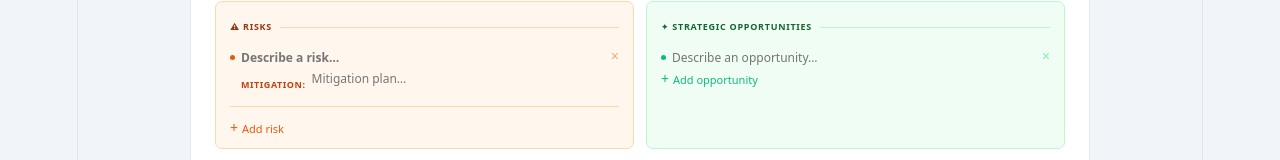
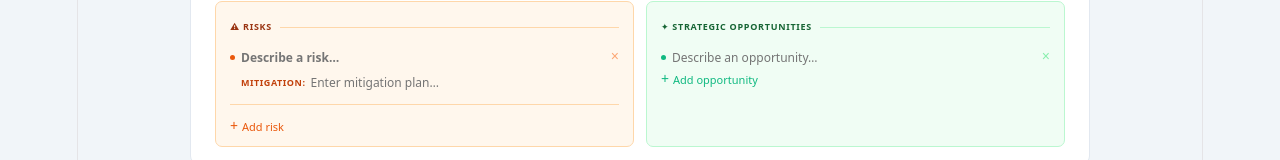
Before and after one commit to tcerb/antithesis-success-plan, a React (Vite) app: page / in a window 1280 px wide. Shown: the part 386-546 px from the top of the page. Built offline with nearby package versions, Linux system fonts and the light colour scheme.

Commit message:
Refactor mitigation input layout and placeholder text

```diff
--- a/src/App.tsx
+++ b/src/App.tsx
@@ -771,11 +771,11 @@ export default function SuccessPlan() {
                     <button onClick={()=>setRisks(rs=>rs.filter((_,j)=>j!==i))}
                       style={{border:"none",background:"none",cursor:"pointer",color:"#FCA572",fontSize:14,padding:0,lineHeight:1,flexShrink:0}}>×</button>
                   </div>
-                  <div style={{display:"flex",alignItems:"flex-start",gap:6,marginTop:4,paddingLeft:11}}>
-                    <span style={{fontSize:9,fontWeight:700,textTransform:"uppercase",letterSpacing:".06em",color:"#C2410C",flexShrink:0,paddingTop:2}}>Mitigation:</span>
+                  <div style={{display:"flex",alignItems:"center",gap:5,marginTop:4,paddingLeft:11,flexWrap:"nowrap"}}>
+                    <span style={{fontSize:9,fontWeight:700,textTransform:"uppercase",letterSpacing:".06em",color:"#C2410C",flexShrink:0,whiteSpace:"nowrap"}}>Mitigation:</span>
                     <input value={r.mitigation} onChange={e=>setRisks(rs=>rs.map((x,j)=>j===i?{...x,mitigation:e.target.value}:x))}
-                      placeholder="Mitigation plan…"
-                      style={{border:"none",outline:"none",background:"transparent",fontFamily:"inherit",fontSize:12,color:"#9A3412",flex:1,padding:0}}/>
+                      placeholder="Enter mitigation plan…"
+                      style={{border:"none",outline:"none",background:"transparent",fontFamily:"inherit",fontSize:12,color:"#9A3412",flex:1,minWidth:0,padding:0}}/>
                   </div>
                 </div>
               ))}
```
